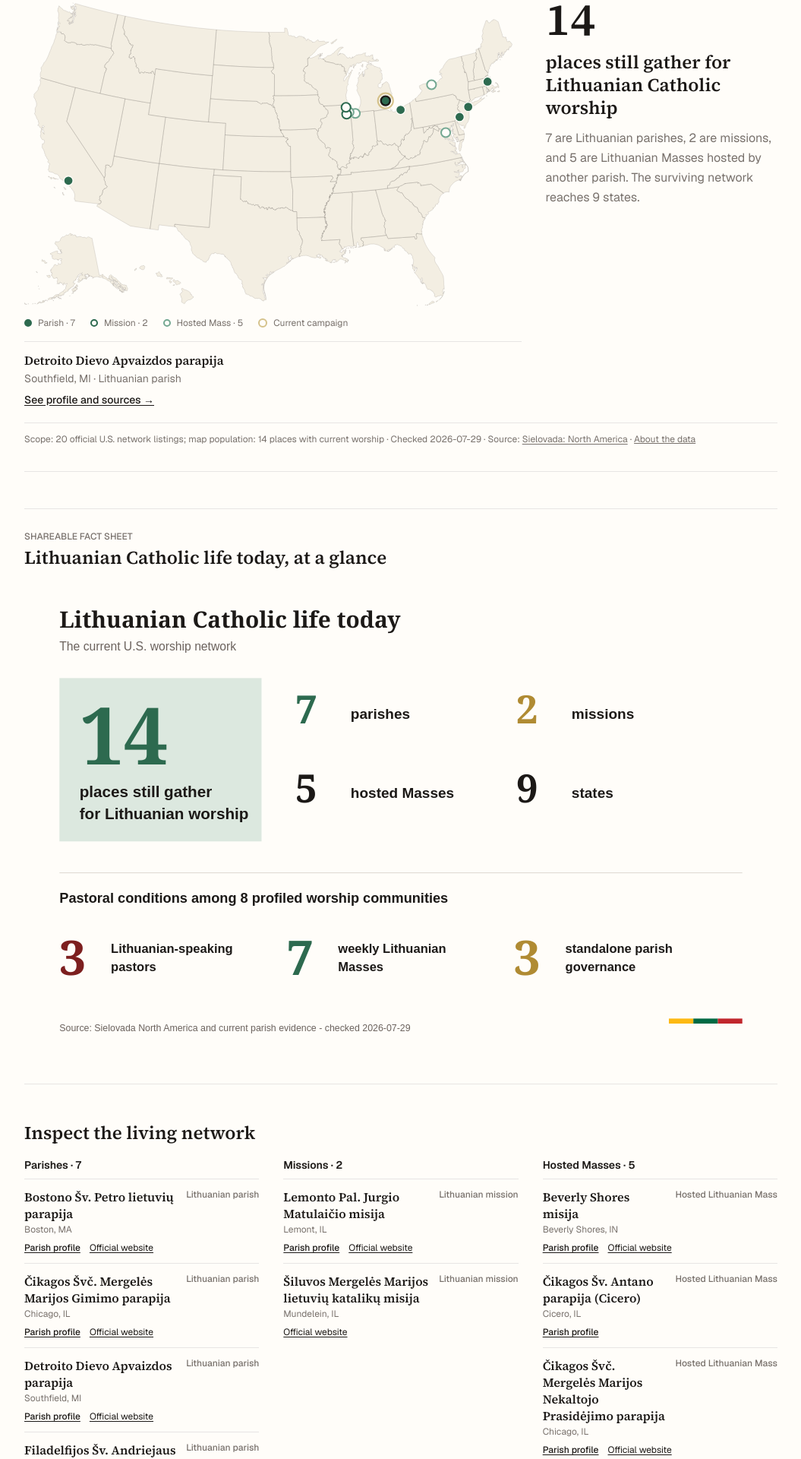
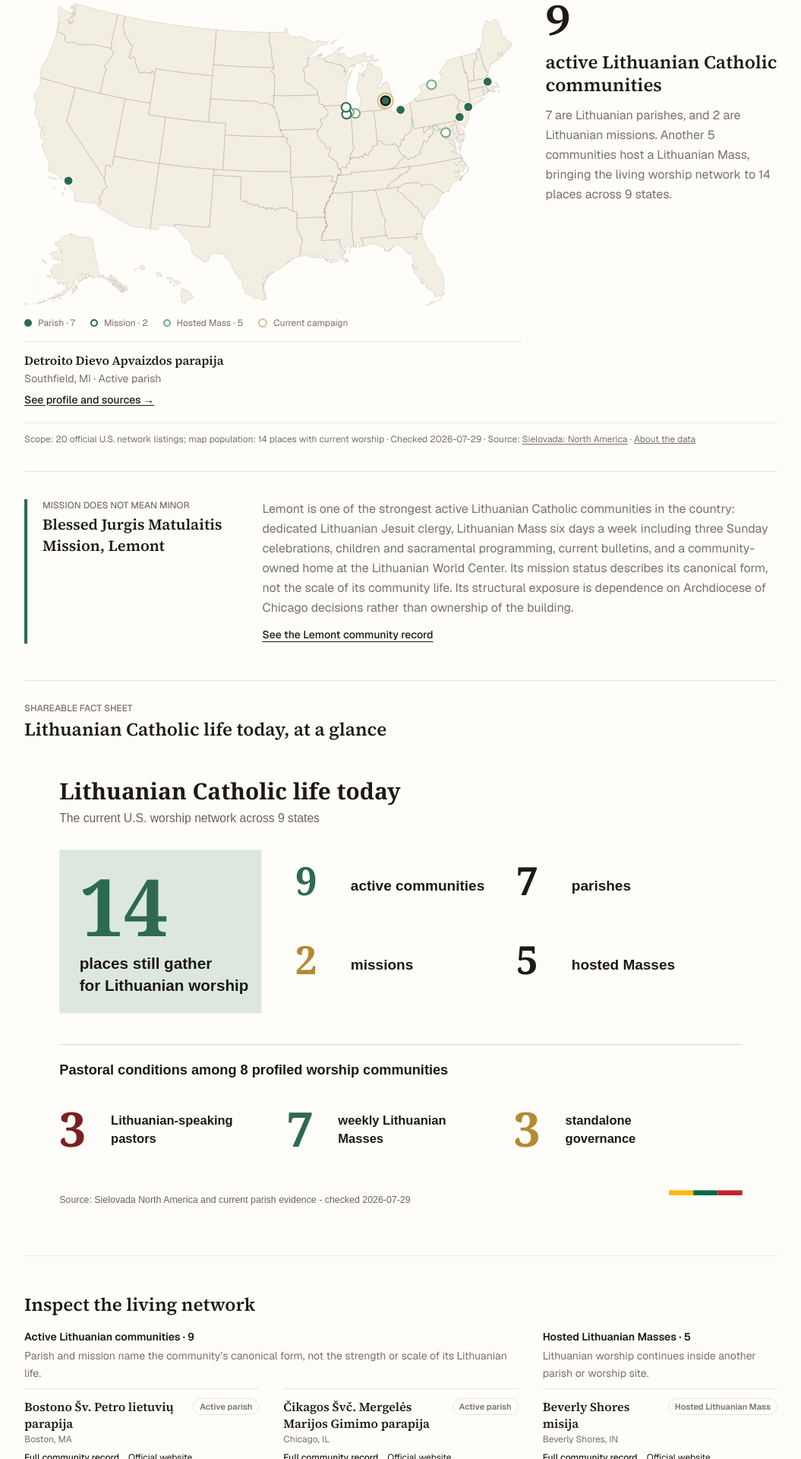
Before and after one commit to LietuvaAI/save-our-lithuanian-parishes, a Next.js app: page /lithuanian-catholic-life-today in a window 1280 px wide. Shown: the part 340-2260 px from the top of the page at 76% size, without its empty margins (112-1167 px from the left). Built offline with nearby package versions, Linux system fonts and the light colour scheme.

Commit message:
Integrate missions into current Catholic life view

```diff
--- a/app/lithuanian-catholic-life-today/page.tsx
+++ b/app/lithuanian-catholic-life-today/page.tsx
@@ -84,6 +84,14 @@ const worshipEntries = entries.filter((entry) =>
     ["active_parish", "active_mission", "mass_continues"] as NetworkClass[]
   ).includes(entry.networkClass),
 );
+const activeCommunityEntries = worshipEntries.filter((entry) =>
+  (["active_parish", "active_mission"] as NetworkClass[]).includes(
+    entry.networkClass,
+  ),
+);
+const hostedMassEntries = worshipEntries.filter(
+  (entry) => entry.networkClass === "mass_continues",
+);
 const otherEntries = entries.filter(
   (entry) => !worshipEntries.includes(entry),
 );
@@ -91,8 +99,8 @@ const sustainabilityEntries =
   alertsData.sustainabilityWatch as SustainabilityEntry[];
 
 const CLASS_LABEL: Record<NetworkClass, string> = {
-  active_parish: "Lithuanian parish",
-  active_mission: "Lithuanian mission",
+  active_parish: "Active parish",
+  active_mission: "Active mission",
   mass_continues: "Hosted Lithuanian Mass",
   unresolved: "Future unresolved",
   no_lithuanian_liturgy: "No current Lithuanian Mass",
@@ -138,8 +146,17 @@ const worshipProfileHrefs = new Set(
     .map(profileHrefForEntry)
     .filter((href): href is string => !!href),
 );
+const networkClassByHref = new Map(
+  worshipEntries.flatMap((entry) => {
+    const href = profileHrefForEntry(entry);
+    return href ? [[href, entry.networkClass] as const] : [];
+  }),
+);
 const currentLifeSustainabilityEntries = sustainabilityEntries.filter(
   (entry) => worshipProfileHrefs.has(entry.parishLink),
+);
+const lemontProfile = sustainabilityEntries.find(
+  (entry) => entry.id === "lemont-matulaitis-mission-watch",
 );
 const weeklyProfileCount = currentLifeSustainabilityEntries.filter(
   (entry) => entry.liturgy.frequency === "weekly",
@@ -194,6 +211,14 @@ const worshipStateCount = new Set(
   worshipEntries.map((entry) => entry.state),
 ).size;
 
+function NetworkClassPill({ value }: { value: NetworkClass }) {
+  return (
+    <span className="inline-flex shrink-0 rounded-full border border-rule px-2 py-0.5 text-[11px] font-semibold leading-4 text-muted">
+      {CLASS_LABEL[value]}
+    </span>
+  );
+}
+
 function NetworkEntryRow({ entry }: { entry: NetworkEntry }) {
   const profileHref = profileHrefForEntry(entry);
 
@@ -208,9 +233,7 @@ function NetworkEntryRow({ entry }: { entry: NetworkEntry }) {
             {entry.city}, {entry.state}
           </p>
         </div>
-        <span className="shrink-0 text-xs font-medium text-muted">
-          {CLASS_LABEL[entry.networkClass]}
-        </span>
+        <NetworkClassPill value={entry.networkClass} />
       </div>
       <div className="mt-2 flex flex-wrap gap-x-3 gap-y-1 text-xs">
         {profileHref ? (
@@ -218,7 +241,7 @@ function NetworkEntryRow({ entry }: { entry: NetworkEntry }) {
             href={profileHref}
             className="font-medium underline underline-offset-2 hover:text-accent"
           >
-            Parish profile
+            Full community record
           </Link>
         ) : null}
         {entry.officialSite ? (
@@ -277,7 +300,7 @@ function SustainabilityProfiles() {
             {standaloneProfileCount}
           </p>
           <p className="mt-1 text-sm leading-snug text-muted">
-            retain standalone parish governance
+            retain standalone governance
           </p>
         </div>
       </div>
@@ -287,7 +310,10 @@ function SustainabilityProfiles() {
           Inspect the {currentLifeSustainabilityEntries.length} communities
         </summary>
         <div className="divide-y divide-rule border-t border-rule">
-          {currentLifeSustainabilityEntries.map((entry) => (
+          {currentLifeSustainabilityEntries.map((entry) => {
+            const networkClass = networkClassByHref.get(entry.parishLink);
+
+            return (
               <article key={entry.id} className="py-4">
                 <div className="flex flex-wrap items-start justify-between gap-3">
                   <div>
@@ -301,11 +327,15 @@ function SustainabilityProfiles() {
                   </div>
                   <div className="flex flex-col items-start gap-1 sm:items-end">
                     <div className="flex flex-wrap items-center gap-1.5">
+                      {networkClass ? (
+                        <NetworkClassPill value={networkClass} />
+                      ) : (
                         <EndStatePill
                           value={
                             statusByHref.get(entry.parishLink) ?? "unverified"
                           }
                         />
+                      )}
                       <DiocesePill name={entry.diocese} />
                     </div>
                     <DiocesanLeaderLink diocese={entry.diocese} />
@@ -313,9 +343,7 @@ function SustainabilityProfiles() {
                 </div>
                 <dl className="mt-3 grid gap-3 text-sm sm:grid-cols-3">
                   <div>
-                  <dt className="text-xs uppercase text-muted">
-                    Clergy
-                  </dt>
+                    <dt className="text-xs uppercase text-muted">Clergy</dt>
                     <dd className="mt-0.5 font-medium">
                       {CLERGY_LABEL[entry.clergy.arrangement] ??
                         entry.clergy.arrangement}
@@ -351,7 +379,8 @@ function SustainabilityProfiles() {
                   </span>
                 </div>
               </article>
-          ))}
+            );
+          })}
         </div>
       </details>
     </section>
@@ -405,17 +434,17 @@ export default function LithuanianCatholicLifeTodayPage() {
           />
           <div>
             <p className="font-serif text-6xl font-semibold leading-none">
-              {worshipEntries.length}
+              {activeCommunityEntries.length}
             </p>
             <h2 className="mt-3 font-serif text-2xl font-semibold leading-tight">
-              places still gather for Lithuanian Catholic worship
+              active Lithuanian Catholic communities
             </h2>
             <p className="mt-3 leading-relaxed text-muted">
               {networkData.counts.activeParishes} are Lithuanian parishes,{" "}
-              {networkData.counts.activeMissions} are missions, and{" "}
-              {networkData.counts.massContinues} are Lithuanian Masses hosted
-              by another parish. The surviving network reaches{" "}
-              {worshipStateCount} states.
+              and {networkData.counts.activeMissions} are Lithuanian missions.
+              Another {networkData.counts.massContinues} communities host a
+              Lithuanian Mass, bringing the living worship network to{" "}
+              {worshipEntries.length} places across {worshipStateCount} states.
             </p>
           </div>
         </div>
@@ -438,6 +467,30 @@ export default function LithuanianCatholicLifeTodayPage() {
         </p>
       </section>
 
+      {lemontProfile ? (
+        <section className="mt-9 grid gap-4 border-l-4 border-[var(--es-active)] pl-5 sm:grid-cols-[minmax(12rem,0.55fr)_minmax(0,1.45fr)] sm:gap-8">
+          <div>
+            <p className="text-xs font-medium uppercase text-muted">
+              Mission does not mean minor
+            </p>
+            <h2 className="mt-1 font-serif text-xl font-semibold leading-snug">
+              Blessed Jurgis Matulaitis Mission, Lemont
+            </h2>
+          </div>
+          <div>
+            <p className="leading-relaxed text-muted">
+              {lemontProfile.situation}
+            </p>
+            <Link
+              href={lemontProfile.parishLink}
+              className="mt-3 inline-block text-sm font-medium underline underline-offset-4 hover:text-accent"
+            >
+              See the Lemont community record
+            </Link>
+          </div>
+        </section>
+      ) : null}
+
       <CurrentLifeFactSheet
         places={worshipEntries.length}
         parishes={networkData.counts.activeParishes}
@@ -459,29 +512,34 @@ export default function LithuanianCatholicLifeTodayPage() {
           Inspect the living network
         </h2>
         <div className="mt-4 grid gap-x-8 md:grid-cols-3">
-          {(
-            [
-              ["active_parish", "Parishes"],
-              ["active_mission", "Missions"],
-              ["mass_continues", "Hosted Masses"],
-            ] as const
-          ).map(([networkClass, label]) => {
-            const group = worshipEntries.filter(
-              (entry) => entry.networkClass === networkClass,
-            );
-            return (
-              <div key={networkClass}>
+          <div className="md:col-span-2">
             <h3 className="text-sm font-semibold">
-                  {label} · {group.length}
+              Active Lithuanian communities · {activeCommunityEntries.length}
             </h3>
-                <div className="mt-2">
-                  {group.map((entry) => (
+            <p className="mt-1 max-w-2xl text-sm leading-relaxed text-muted">
+              Parish and mission name the community&rsquo;s canonical form, not
+              the strength or scale of its Lithuanian life.
+            </p>
+            <div className="mt-2 grid gap-x-8 sm:grid-cols-2">
+              {activeCommunityEntries.map((entry) => (
                 <NetworkEntryRow key={entry.id} entry={entry} />
               ))}
             </div>
           </div>
-            );
-          })}
+          <div>
+            <h3 className="text-sm font-semibold">
+              Hosted Lithuanian Masses · {hostedMassEntries.length}
+            </h3>
+            <p className="mt-1 text-sm leading-relaxed text-muted">
+              Lithuanian worship continues inside another parish or worship
+              site.
+            </p>
+            <div className="mt-2">
+              {hostedMassEntries.map((entry) => (
+                <NetworkEntryRow key={entry.id} entry={entry} />
+              ))}
+            </div>
+          </div>
         </div>
       </section>
 
--- a/components/CurrentLifeFactSheet.tsx
+++ b/components/CurrentLifeFactSheet.tsx
@@ -34,16 +34,17 @@ export default function CurrentLifeFactSheet({
   standaloneGovernance,
   checked,
 }: CurrentLifeFactSheetProps) {
+  const activeCommunities = parishes + missions;
   const networkFigures = [
+    [activeCommunities, "active communities"],
     [parishes, "parishes"],
     [missions, "missions"],
     [hostedMasses, "hosted Masses"],
-    [states, "states"],
   ] as const;
   const pastoralFigures = [
     [lithuanianPastors, "Lithuanian-speaking", "pastors"],
     [weeklyMasses, "weekly Lithuanian", "Masses"],
-    [standaloneGovernance, "standalone parish", "governance"],
+    [standaloneGovernance, "standalone", "governance"],
   ] as const;
 
   return (
@@ -86,7 +87,7 @@ export default function CurrentLifeFactSheet({
               fontFamily="Arial, sans-serif"
               fontSize="19"
             >
-              The current U.S. worship network
+              The current U.S. worship network across {states} states
             </text>
 
             <rect x="56" y="148" width="322" height="260" fill={PALE_GREEN} />
@@ -129,7 +130,15 @@ export default function CurrentLifeFactSheet({
                   <text
                     x={x}
                     y={y + 60}
-                    fill={index === 0 ? GREEN : index === 1 ? GOLD : INK}
+                    fill={
+                      index === 0
+                        ? GREEN
+                        : index === 1
+                          ? INK
+                          : index === 2
+                            ? GOLD
+                            : INK
+                    }
                     fontFamily="Georgia, serif"
                     fontSize="62"
                     fontWeight="700"
```
Also changed, not shown: app/page.tsx (+8 -5 lines), data/alerts.json. Lines whose indentation alone changed are shown as unchanged.
